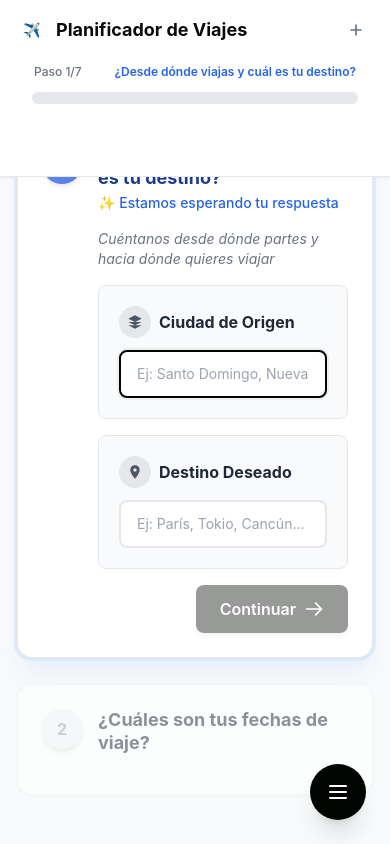
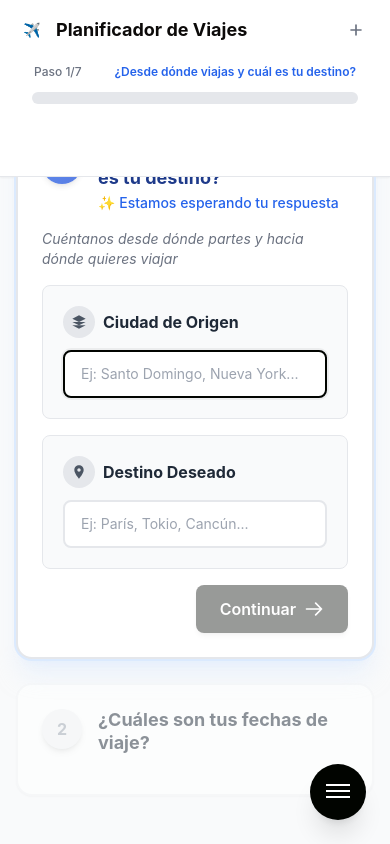
Before and after one commit to RandyGrullon/Mapi-FE, a Next.js app: page /plan in a window 390 px wide. Built offline with nearby package versions, Linux system fonts and the light colour scheme.

Commit message:
feat: add Enter key support for wizard steps and hamburger animation

```diff
--- a/src/app/plan/page.tsx
+++ b/src/app/plan/page.tsx
@@ -10,7 +10,7 @@ import { useWizard } from "@/components/wizard/WizardProvider";
 import { useNavigation } from "@/components/navigation/NavigationContext";
 
 const PlanPageLayout = () => {
-  const { travelInfo, resetWizard } = useWizard();
+  const { travelInfo, resetWizard, allStepsCompleted } = useWizard();
   const { navigateToHome, navigateToWizard } = useNavigation();
 
   return (
@@ -18,6 +18,7 @@ const PlanPageLayout = () => {
       <Sidebar />
 
       <div className="flex-1 flex flex-col">
+        {!allStepsCompleted && (
         <header className="bg-white border-b border-gray-200 px-4 md:px-6 py-3 md:py-4 shadow-sm">
           <div className="flex items-center justify-between">
             <div className="flex items-center gap-2 md:gap-3">
@@ -78,6 +79,7 @@ const PlanPageLayout = () => {
 
           <WizardSteps />
         </header>
+        )}
 
         <WizardContent />
       </div>
--- a/src/components/sidebar/MobileSidebarToggle.tsx
+++ b/src/components/sidebar/MobileSidebarToggle.tsx
@@ -15,19 +15,23 @@ export const MobileSidebarToggle = ({
       className="md:hidden fixed bottom-6 right-6 z-50 bg-black text-white p-4 rounded-full shadow-xl"
       aria-label="Toggle sidebar"
     >
-      <svg
-        className="w-6 h-6"
-        fill="none"
-        stroke="currentColor"
-        viewBox="0 0 24 24"
-      >
-        <path
-          strokeLinecap="round"
-          strokeLinejoin="round"
-          strokeWidth={2}
-          d={isOpen ? "M6 18L18 6M6 6l12 12" : "M4 6h16M4 12h16M4 18h16"}
-        />
-      </svg>
+      <div className="w-6 h-6 relative">
+        <span
+          className={`absolute block h-0.5 w-6 bg-white transform transition-all duration-300 ease-in-out top-1 origin-center ${
+            isOpen ? 'rotate-45 translate-y-2' : ''
+          }`}
+        ></span>
+        <span
+          className={`absolute block h-0.5 w-6 bg-white transform transition-all duration-300 ease-in-out top-2.5 origin-center ${
+            isOpen ? 'opacity-0' : 'opacity-100'
+          }`}
+        ></span>
+        <span
+          className={`absolute block h-0.5 w-6 bg-white transform transition-all duration-300 ease-in-out top-4 origin-center ${
+            isOpen ? '-rotate-45 -translate-y-1' : ''
+          }`}
+        ></span>
+      </div>
     </button>
   );
 };
--- a/src/components/wizard/DateRangeStep.tsx
+++ b/src/components/wizard/DateRangeStep.tsx
@@ -45,7 +45,7 @@ export const DateRangeStep = ({
   const canSubmit = startDate && endDate && !isLoading;
 
   return (
-    <div className="pl-14 space-y-4">
+    <div className="space-y-4">
       <p className="text-sm text-gray-500 italic">
         Selecciona las fechas de tu viaje
       </p>
--- a/src/components/wizard/DualInputStep.tsx
+++ b/src/components/wizard/DualInputStep.tsx
@@ -38,7 +38,7 @@ export const DualInputStep = ({
   const canSubmit = origin.trim() && destination.trim() && !isLoading;
 
   return (
-    <div className="pl-14 space-y-4">
+    <div className=" space-y-4">
       <p className="text-sm text-gray-500 italic">
         Cuéntanos desde dónde partes y hacia dónde quieres viajar
       </p>
--- a/src/components/wizard/StepForm.tsx
+++ b/src/components/wizard/StepForm.tsx
@@ -52,7 +52,7 @@ export const StepForm = ({
   };
 
   return (
-    <div className="pl-14 space-y-4">
+    <div className="space-y-4">
       {/* Indicador de modo edición */}
       {step.completed && (
         <div className="flex items-center gap-2 text-sm text-orange-600 bg-orange-50 px-3 py-2 rounded-lg border border-orange-200 mb-2">
@@ -114,6 +114,11 @@ export const StepForm = ({
             }
             value={userInput}
             onChange={(e) => setUserInput(e.target.value)}
+            onKeyDown={(e) => {
+              if (e.key === 'Enter' && !userInput.trim()) {
+                e.preventDefault();
+              }
+            }}
             placeholder={
               step.inputType === "select"
                 ? "O escribe tu propia respuesta..."
--- a/src/components/wizard/WizardProvider.tsx
+++ b/src/components/wizard/WizardProvider.tsx
@@ -56,6 +56,7 @@ interface WizardContextType {
   setUserInput: (input: string) => void;
   travelInfo: TravelInfo;
   currentDraftId: string | null;
+  allStepsCompleted: boolean;
 }
 
 const WizardContext = createContext<WizardContextType | undefined>(undefined);
@@ -445,6 +446,7 @@ export const WizardProvider = ({ children }: { children: ReactNode }) => {
         setUserInput,
         travelInfo,
         currentDraftId,
+        allStepsCompleted: steps.every((step) => step.completed),
       }}
     >
       {children}
```
Also changed, not shown: vercel.json.
